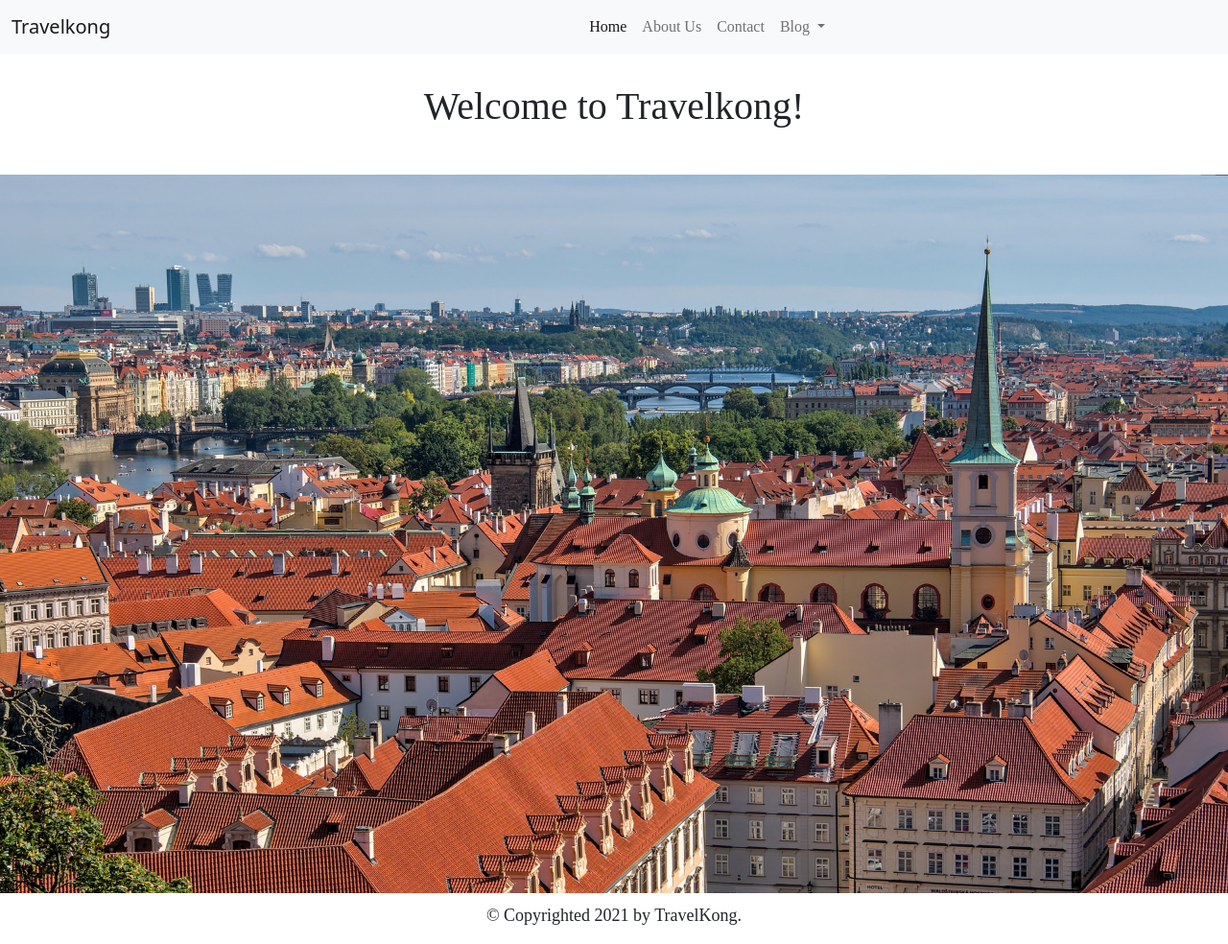
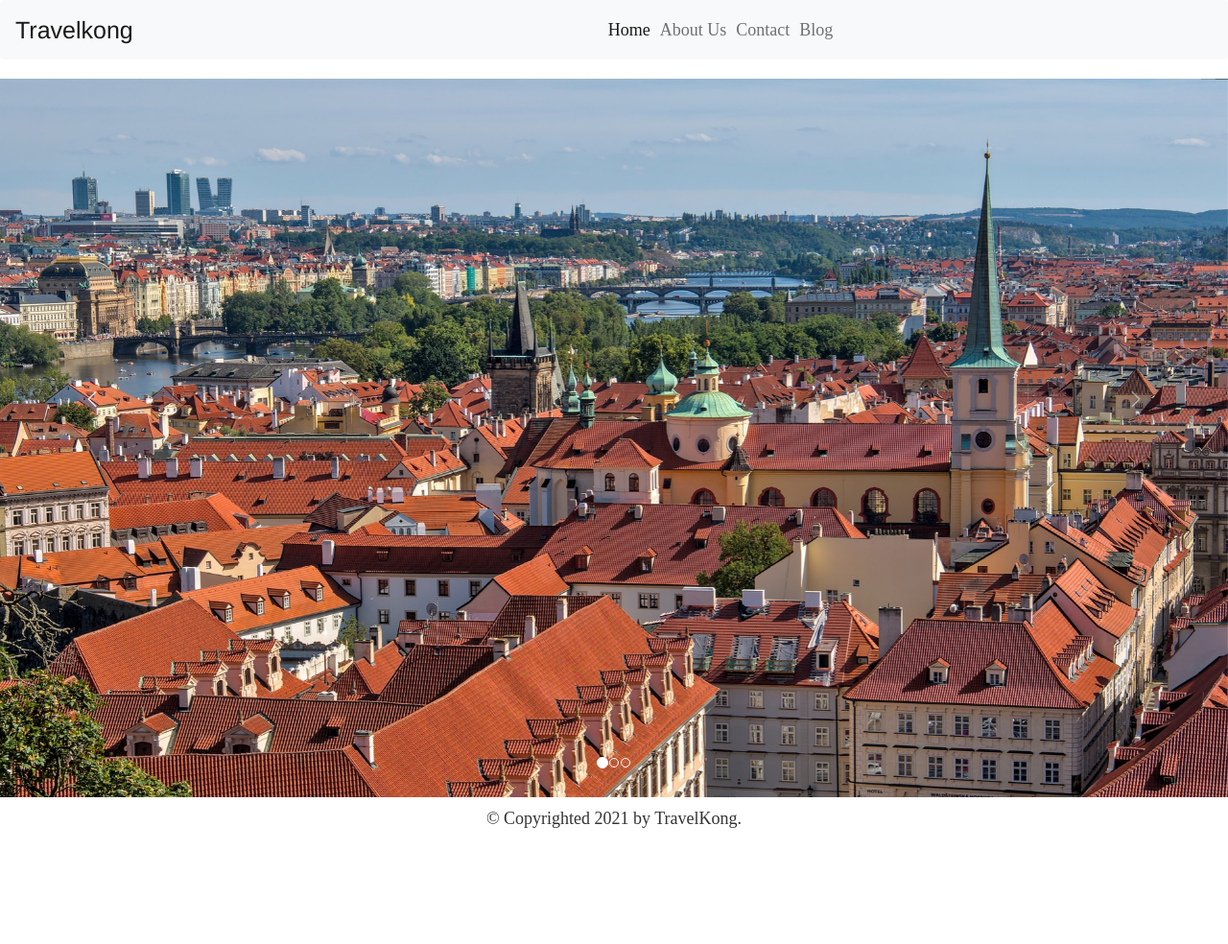
Before and after one commit to IowaSanae/Travelkong, a PHP site: page / in a window 1280 px wide. Shown: the whole page at 96% size. After the commit the page ends 863 px from the top, so only its background shows below. Run offline with PHP 8.4, Linux system fonts and the light colour scheme; some web fonts are replaced.

Commit message:
update even more stuff

```diff
--- a/index.html
+++ b/index.html
@@ -6,12 +6,15 @@
     <meta http-equiv="X-UA-Compatible" content="IE=edge">
     <meta name="viewport" content="width=device-width, initial-scale=1.0, maximum-scale=1.0, user-scalable=no">
     <!-- Bootstrap CSS -->
-    <link href="https://cdn.jsdelivr.net/npm/bootstrap@5.0.1/dist/css/bootstrap.min.css" rel="stylesheet"
-        integrity="sha384-+0n0xVW2eSR5OomGNYDnhzAbDsOXxcvSN1TPprVMTNDbiYZCxYbOOl7+AMvyTG2x" crossorigin="anonymous" />
+    <link rel="stylesheet" href="https://cdn.jsdelivr.net/npm/bootstrap@5.0.2/dist/css/bootstrap.min.css"
+        integrity="sha384-EVSTQN3/azprG1Anm3QDgpJLIm9Nao0Yz1ztcQTwFspd3yD65VohhpuuCOmLASjC" crossorigin="anonymous">
+    <link rel="stylesheet" href="https://maxcdn.bootstrapcdn.com/bootstrap/3.4.1/css/bootstrap.min.css">
+    <script src="https://ajax.googleapis.com/ajax/libs/jquery/3.5.1/jquery.min.js"></script>
+    <script src="https://maxcdn.bootstrapcdn.com/bootstrap/3.4.1/js/bootstrap.min.js"></script>
     <!--Font Awesome CSS -->
     <link href="https://cdnjs.cloudflare.com/ajax/libs/font-awesome/5.15.3/css/all.min.css" />
-    <!-- Font -->
-    <link href="https://fonts.googleapis.com/css2?family=Roboto:wght@300&display=swap" rel="stylesheet">
+    <!--Ajax-->
+    <script src="https://ajax.googleapis.com/ajax/libs/jquery/3.5.1/jquery.min.js"></script>
     <!--Import CSS and JS-->
     <link rel="stylesheet" type="text/css" href="./style.css" />
     <script type="text/javascript" src="./main.js"></script>
@@ -19,17 +22,20 @@
 </head>
 
 <body>
+    <main>
+        <div id="carouselExampleIndicators" class="carousel slide" data-ride="carousel">
             <nav class="navbar navbar-expand-lg navbar-light bg-light">
                 <div class="container-fluid">
                     <a class="navbar-brand" href="./index.html">Travelkong</a>
-            <button class="navbar-toggler" type="button" data-bs-toggle="collapse" data-bs-target="#navbarNavDropdown"
-                aria-controls="navbarNavDropdown" aria-expanded="false" aria-label="Toggle navigation">
+                    <button class="navbar-toggler" type="button" data-bs-toggle="collapse"
+                        data-bs-target="#navbarNavDropdown" aria-controls="navbarNavDropdown" aria-expanded="false"
+                        aria-label="Toggle navigation">
                         <span class="navbar-toggler-icon"></span>
                     </button>
                     <div class="collapse navbar-collapse" id="navbarNavDropdown">
                         <ul class="navbar-nav">
                             <li class="nav-item">
-                        <a class="nav-link active" aria-current="page" href="#">Home</a>
+                                <a class="nav-link active" aria-current="page" href="./index.html">Home</a>
                             </li>
                             <li class="nav-item">
                                 <a class="nav-link" href="#">About Us</a>
@@ -37,27 +43,43 @@
                             <li class="nav-item">
                                 <a class="nav-link" href="#">Contact</a>
                             </li>
-                    <li class="nav-item dropdown">
-                        <a class="nav-link dropdown-toggle" href="#" id="navbarDropdownMenuLink" role="button"
-                            data-bs-toggle="dropdown" aria-expanded="false">
-                            Blog
-                        </a>
-                        <ul class="dropdown-menu" aria-labelledby="navbarDropdownMenuLink">
-                            <li><a class="dropdown-item" href="#">Hotel</a></li>
-                            <li><a class="dropdown-item" href="#">Resort</a></li>
-                            <li><a class="dropdown-item" href="#">Something else here</a></li>
-                        </ul>
+                            <li class="nav-item">
+                                <a class="nav-link" href="./blog.html">Blog</a>
                             </li>
                         </ul>
                     </div>
                 </div>
             </nav>
 
-    <div class="body-container">
-        <p class="body-welcome">Welcome to Travelkong!</p>
-        <img src="./assests/buildings-6478431_1920.jpg" alt="Picture of a mountain" class="first-pic">
+            <!--This second of the code was taken at: https://www.w3schools.com/bootstrap/bootstrap_carousel.asp-->
+            <ol class="carousel-indicators">
+                <li data-target="#carouselExampleIndicators" data-slide-to="0" class="active"></li>
+                <li data-target="#carouselExampleIndicators" data-slide-to="1"></li>
+                <li data-target="#carouselExampleIndicators" data-slide-to="2"></li>
+            </ol>
+            <div class="carousel-inner">
+                <div class="carousel-item active">
+                    <img class="d-block w-100" src="./assests/buildings-6478431_1920.jpg" alt="First slide">
+                </div>
+                <div class="carousel-item">
+                    <img class="d-block w-100" src="./assests/maldives-1993704_1920.jpg" alt="Second slide">
+                </div>
+                <div class="carousel-item">
+                    <img class="d-block w-100" src="./assests/plane-841441_1920.jpg" alt="Third slide">
+                </div>
+            </div>
+            <a class="carousel-control-prev" href="#carouselExampleIndicators" role="button" data-slide="prev">
+                <span class="carousel-control-prev-icon" aria-hidden="true"></span>
+                <span class="sr-only">Previous</span>
+            </a>
+            <a class="carousel-control-next" href="#carouselExampleIndicators" role="button" data-slide="next">
+                <span class="carousel-control-next-icon" aria-hidden="true"></span>
+                <span class="sr-only">Next</span>
+            </a>
+        </div>
+    </main>
+
     <p class="copyright">&copy; Copyrighted 2021 by TravelKong.</p>
-    </div>
 </body>
 
 </html>
--- a/main.js
+++ b/main.js
@@ -1,16 +1,3 @@
-//loadDoc = function loadDoc() {}
-/*loadDoc = () => {
-    return "Hello World.";
-}*/
-
-function openNav() {
-    document.getElementById("mySidebar").style.width = "250px";
-    document.getElementById("main").style.marginLeft = "250px";
-}
-
-function closeNav() {
-    document.getElementById("mySidebar").style.width = "0";
-    document.getElementById("main").style.marginLeft = "0";
-}
-
-loadDoc = () => "Hello World.";
+$('carousel-inner').carousel ({
+    interval: 5000
+});
--- a/style.css
+++ b/style.css
@@ -2,40 +2,38 @@
 
 .container-header {
     background-color: #f7f7f7;
-    font-family: "Timeless";
+    font-family: 'Timeless';
     font-weight: normal;
     text-align: center;
     padding: 40px;
 }
 
+.navbar-brand {
+    font-size: 25px;
+}
+
 #navbarNavDropdown {
-    text-align: center;
+    text-align: justify;
     font-family:'Lucida Sans', 'Lucida Sans Regular', 'Lucida Grande', 'Lucida Sans Unicode', Geneva, Verdana, sans-serif;
-    margin-left: 475px;
+    margin-left: 450px;
+    font-size: 18px;
 }
 
 .navbar-nav {
     text-align: justify;
-    font-family: 'Timeless';
+    font-family:'Times New Roman', Times, serif;
 }
 
 .body-welcome {
-    font-family: 'Timeless';
+    font-family: 'Times New Roman', Times, serif;
     font-size: 40px;
     text-align: center;
     padding: 25px;
 }
 
-.first-pic {
-    display: flex;
-    margin-left: auto;
-    margin-right: auto;
-    width: 100%;
-}
-
 .copyright {
     padding-top: 10px;
-    font-family: 'Timeless';
+    font-family: 'Times New Roman', Times, serif;
     text-align: center;
     font-size: 18px;
 }
```
Also changed, not shown: blog.html (added, +50 -0 lines), assests/maldives-1993704_1920.jpg (added), assests/plane-841441_1920.jpg (added). Lines whose indentation alone changed are shown as unchanged.
